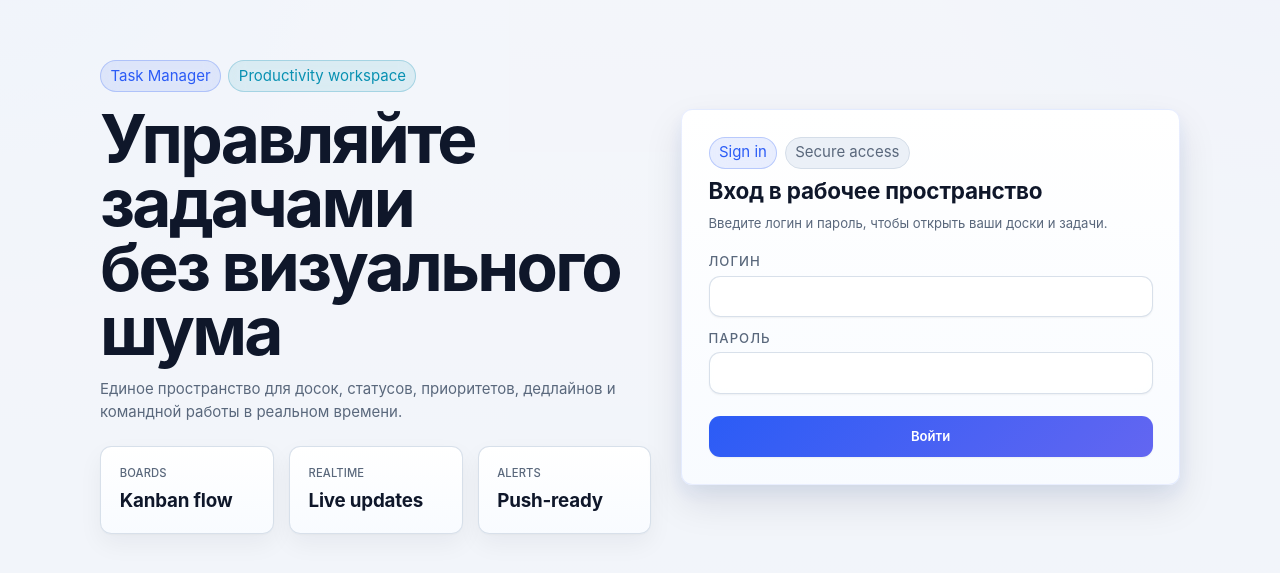
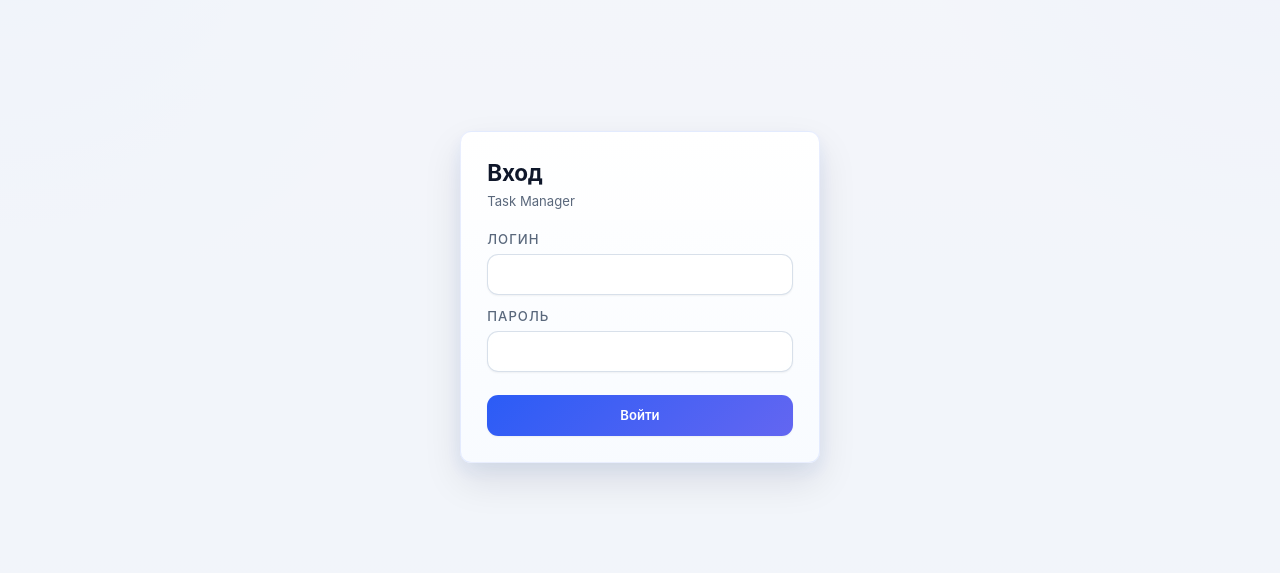
Before and after one commit to TurtleOld/task_manager, a React (Vite) app in the folder frontend/: page /login in a window 1280 px wide. Shown: the part 103-676 px from the top of the page. Built offline with nearby package versions, Linux system fonts and the light colour scheme; no server answers.

Commit message:
feat(frontend): simplify login page — remove landing promo section
Replace two-column marketing layout with a single centered login form.
Removed headline, feature cards, and "Secure access" badge — the app
is used by family members who don't need a public-facing landing page.

```diff
--- a/frontend/src/pages/auth/LoginPage.tsx
+++ b/frontend/src/pages/auth/LoginPage.tsx
@@ -2,7 +2,7 @@ import { useEffect, useState } from 'react'
 import { Link, Navigate, useLocation, useNavigate } from 'react-router-dom'
 import { api } from '../../api/client'
 import type { AuthUser, RegistrationStatus } from '../../api/types'
-import { Badge, Button, Card as SurfaceCard, Field, PageShell, TextInput } from '@/components/ui'
+import { Button, Card as SurfaceCard, Field, PageShell, TextInput } from '@/components/ui'
 
 interface LoginPageProps {
   onLogin: (user: AuthUser) => void
@@ -56,50 +56,12 @@ export function LoginPage({ onLogin, token }: LoginPageProps) {
   const loginErrorId = error ? 'login-error' : undefined
 
   return (
-    <PageShell width="2xl" padding="comfortable" spacing="none">
-      <div className="grid min-h-[calc(100vh-6rem)] items-center gap-8 lg:grid-cols-[1.05fr_0.95fr]">
-        <section className="space-y-6">
-          <div className="space-y-4">
-            <div className="flex flex-wrap items-center gap-2">
-              <Badge variant="primary">Task Manager</Badge>
-              <Badge variant="info">Productivity workspace</Badge>
-            </div>
-            <div>
-              <h1 className="text-[clamp(2.5rem,6vw,4.5rem)] font-bold leading-[0.95] tracking-[-0.04em] text-text">
-                Управляйте задачами
-                <br />
-                без визуального шума
-              </h1>
-              <p className="mt-4 max-w-2xl text-body text-text-muted">
-                Единое пространство для досок, статусов, приоритетов, дедлайнов и командной работы в реальном времени.
-              </p>
-            </div>
-          </div>
-
-          <div className="grid gap-4 sm:grid-cols-3">
-            <SurfaceCard className="p-5">
-              <p className="text-caption uppercase text-text-muted">Boards</p>
-              <p className="mt-2 text-h3 text-text">Kanban flow</p>
-            </SurfaceCard>
-            <SurfaceCard className="p-5">
-              <p className="text-caption uppercase text-text-muted">Realtime</p>
-              <p className="mt-2 text-h3 text-text">Live updates</p>
-            </SurfaceCard>
-            <SurfaceCard className="p-5">
-              <p className="text-caption uppercase text-text-muted">Alerts</p>
-              <p className="mt-2 text-h3 text-text">Push-ready</p>
-            </SurfaceCard>
-          </div>
-        </section>
-
-        <SurfaceCard as="form" onSubmit={onSubmit} className="space-y-6 border-primary/10 p-7 shadow-elevated">
-          <div className="space-y-2">
-            <div className="flex items-center gap-2">
-              <Badge variant="primary">Sign in</Badge>
-              <Badge variant="neutral">Secure access</Badge>
-            </div>
-            <h2 className="text-h2 text-text">Вход в рабочее пространство</h2>
-            <p className="text-body-sm text-text-muted">Введите логин и пароль, чтобы открыть ваши доски и задачи.</p>
+    <PageShell width="sm" padding="comfortable" spacing="none">
+      <div className="flex min-h-[calc(100vh-6rem)] items-center justify-center">
+        <SurfaceCard as="form" onSubmit={onSubmit} className="w-full space-y-6 border-primary/10 p-7 shadow-elevated">
+          <div className="space-y-1">
+            <h2 className="text-h2 text-text">Вход</h2>
+            <p className="text-body-sm text-text-muted">Task Manager</p>
           </div>
 
           <div className="space-y-4">
```
